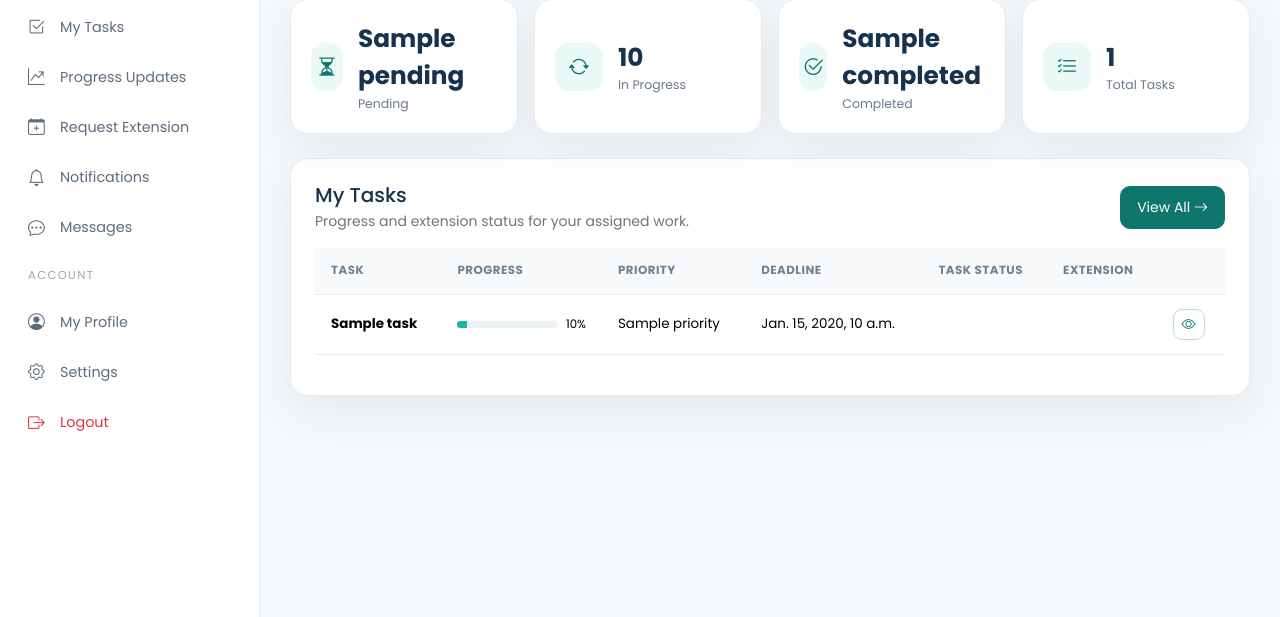
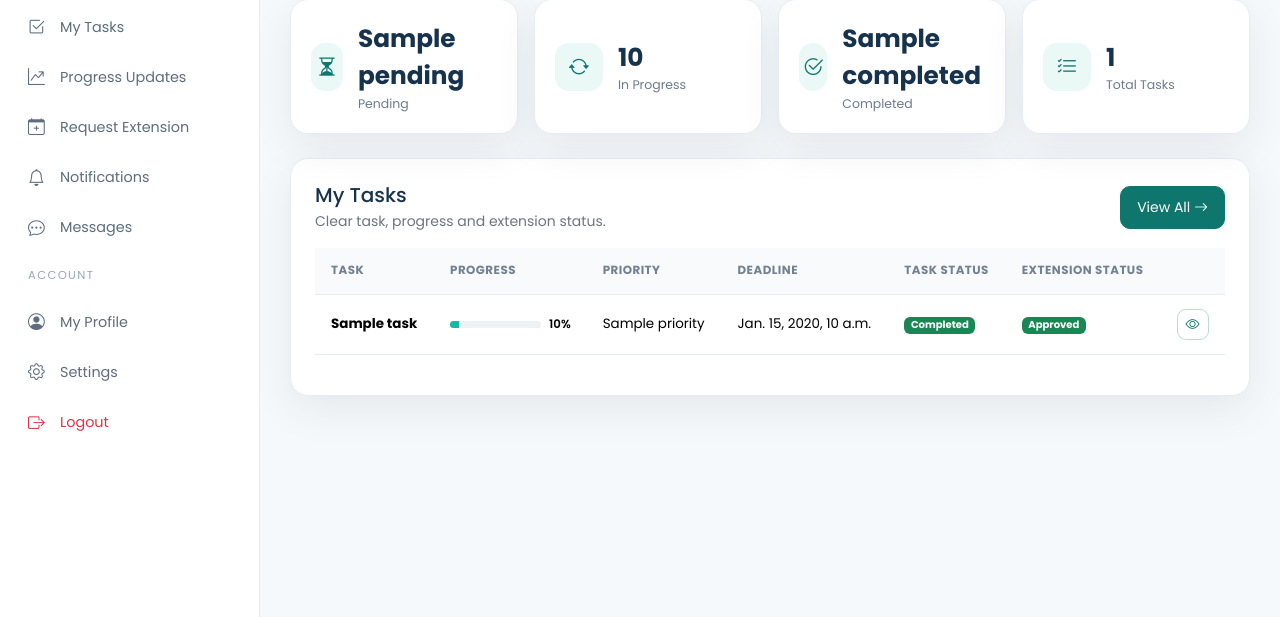
Before and after one commit to abhikrishnan447-dotcom/employee-management-system, a Django app: template work_management/work_manage/work_manage_app/templates/employee/dashboard.html in a window 1280 px wide. Shown: the part 183-800 px from the top of the page. Run offline with Django 5.2, Linux system fonts and the light colour scheme; tables that the repository leaves empty hold one stand-in row (values such as "Sample post"); the template is opened without the code that fills it: values that come from a table or form of the project are taken from there, most other values are stand-ins (such as "Sample title", 1, 10 or a date in 2020).

Commit message:
Improve employee dashboard task and extension status display

```diff
--- a/work_management/work_manage/work_manage_app/templates/employee/dashboard.html
+++ b/work_management/work_manage/work_manage_app/templates/employee/dashboard.html
@@ -8,5 +8,8 @@
 <div class="col-md-6 col-xl-3"><div class="card-pro stat-card"><div class="stat-icon"><i class="bi bi-check2-circle"></i></div><div><div class="stat-value">{{ completed }}</div><div class="stat-label">Completed</div></div></div></div>
 <div class="col-md-6 col-xl-3"><div class="card-pro stat-card"><div class="stat-icon"><i class="bi bi-list-check"></i></div><div><div class="stat-value">{{ tasks|length }}</div><div class="stat-label">Total Tasks</div></div></div></div>
 </div>
-<div class="card-pro p-4"><div class="d-flex justify-content-between align-items-center mb-3"><div><h5 class="mb-1">My Tasks</h5><p class="small text-secondary mb-0">Progress and extension status for your assigned work.</p></div><a href="{% url 'employee_tasks' %}" class="btn btn-primary btn-sm">View All <i class="bi bi-arrow-right"></i></a></div><div class="table-responsive"><table class="table align-middle"><thead><tr><th>Task</th><th>Progress</th><th>Priority</th><th>Deadline</th><th>Task Status</th><th>Extension</th><th></th></tr></thead><tbody>{% for row in task_rows %}<tr><td><strong>{{ row.task.title }}</strong></td><td><div class="d-flex align-items-center gap-2"><div class="progress flex-grow-1" style="min-width:90px;height:7px"><div class="progress-bar" style="width:{{ row.latest_progress }}%"></div></div><span class="small">{{ row.latest_progress }}%</span></div></td><td>{{ row.task.priority }}</td><td>{{ row.task.deadline|default:'—' }}</td><td><span class="badge">{{ row.task.status }}</span></td><td><span class="badge">{{ row.extension_status }}</span></td><td><a href="{% url 'task_detail' row.task.id %}" class="btn btn-sm btn-outline-primary"><i class="bi bi-eye"></i></a></td></tr>{% empty %}<tr><td colspan="7" class="text-secondary">No tasks assigned yet.</td></tr>{% endfor %}</tbody></table></div></div>
+<div class="card-pro p-4"><div class="d-flex justify-content-between align-items-center mb-3"><div><h5 class="mb-1">My Tasks</h5><p class="small text-secondary mb-0">Clear task, progress and extension status.</p></div><a href="{% url 'employee_tasks' %}" class="btn btn-primary btn-sm">View All <i class="bi bi-arrow-right"></i></a></div>
+<div class="table-responsive"><table class="table align-middle"><thead><tr><th>Task</th><th>Progress</th><th>Priority</th><th>Deadline</th><th>Task Status</th><th>Extension Status</th><th></th></tr></thead><tbody>
+{% for row in task_rows %}<tr><td><strong>{{ row.task.title }}</strong></td><td><div class="d-flex align-items-center gap-2"><div class="progress flex-grow-1" style="min-width:90px;height:7px"><div class="progress-bar" style="width:{{ row.latest_progress }}%"></div></div><span class="small fw-semibold">{{ row.latest_progress }}%</span></div></td><td>{{ row.task.priority }}</td><td>{{ row.task.deadline|default:'—' }}</td><td>{% if row.task.status == 'Completed' %}<span class="badge bg-success">Completed</span>{% elif row.task.status == 'In Progress' %}<span class="badge bg-primary">In Progress</span>{% elif row.task.status == 'Overdue' %}<span class="badge bg-danger">Overdue</span>{% else %}<span class="badge bg-warning text-dark">Pending</span>{% endif %}</td><td>{% if row.extension_status == 'Approved' %}<span class="badge bg-success">Approved</span>{% elif row.extension_status == 'Rejected' %}<span class="badge bg-danger">Rejected</span>{% elif row.extension_status == 'Pending' %}<span class="badge bg-warning text-dark">Pending</span>{% else %}<span class="badge bg-light text-dark border">Not Requested</span>{% endif %}</td><td><a href="{% url 'task_detail' row.task.id %}" class="btn btn-sm btn-outline-primary"><i class="bi bi-eye"></i></a></td></tr>
+{% empty %}<tr><td colspan="7" class="text-secondary">No tasks assigned yet.</td></tr>{% endfor %}</tbody></table></div></div>
 {% endblock %}
```
